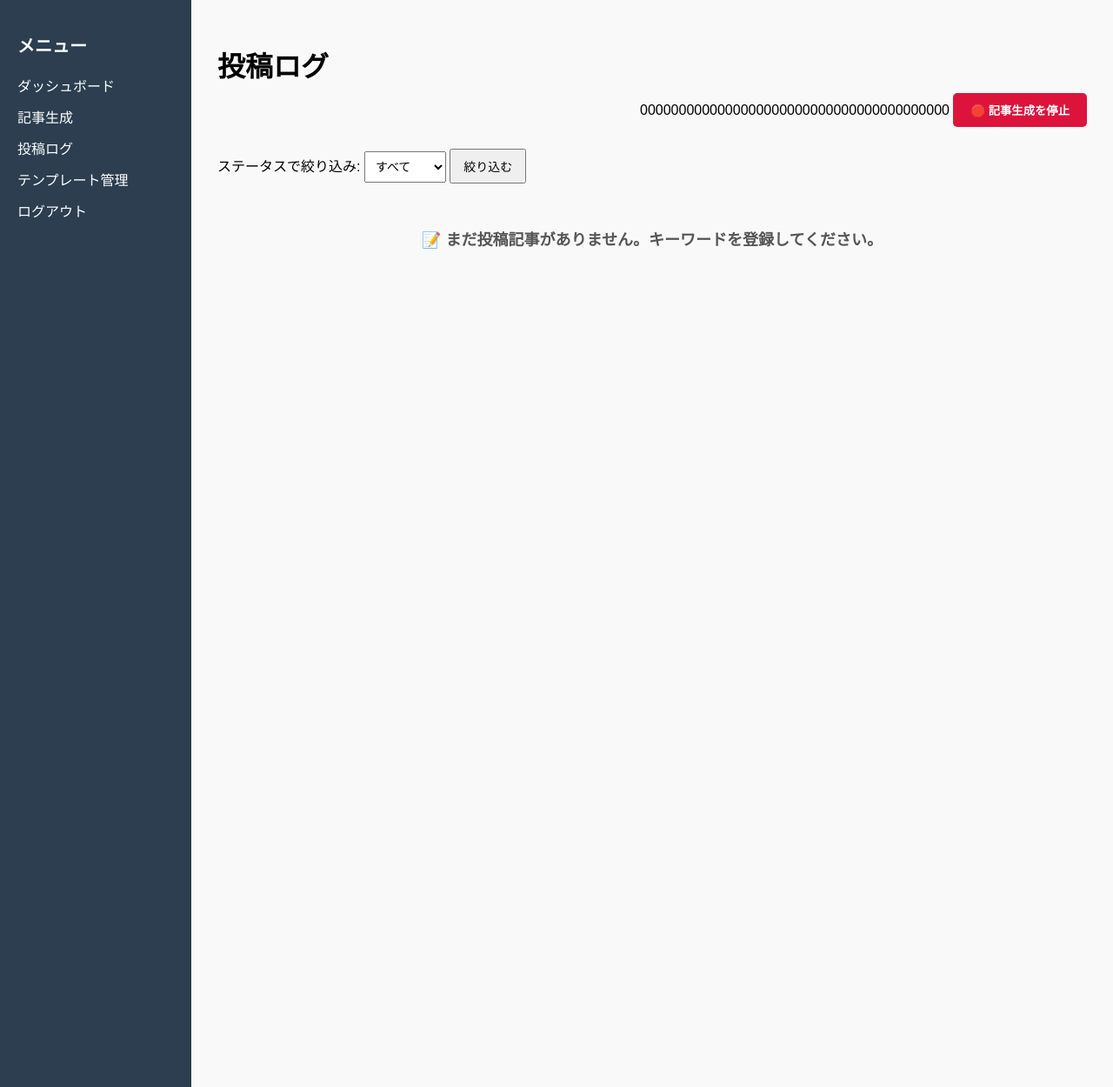
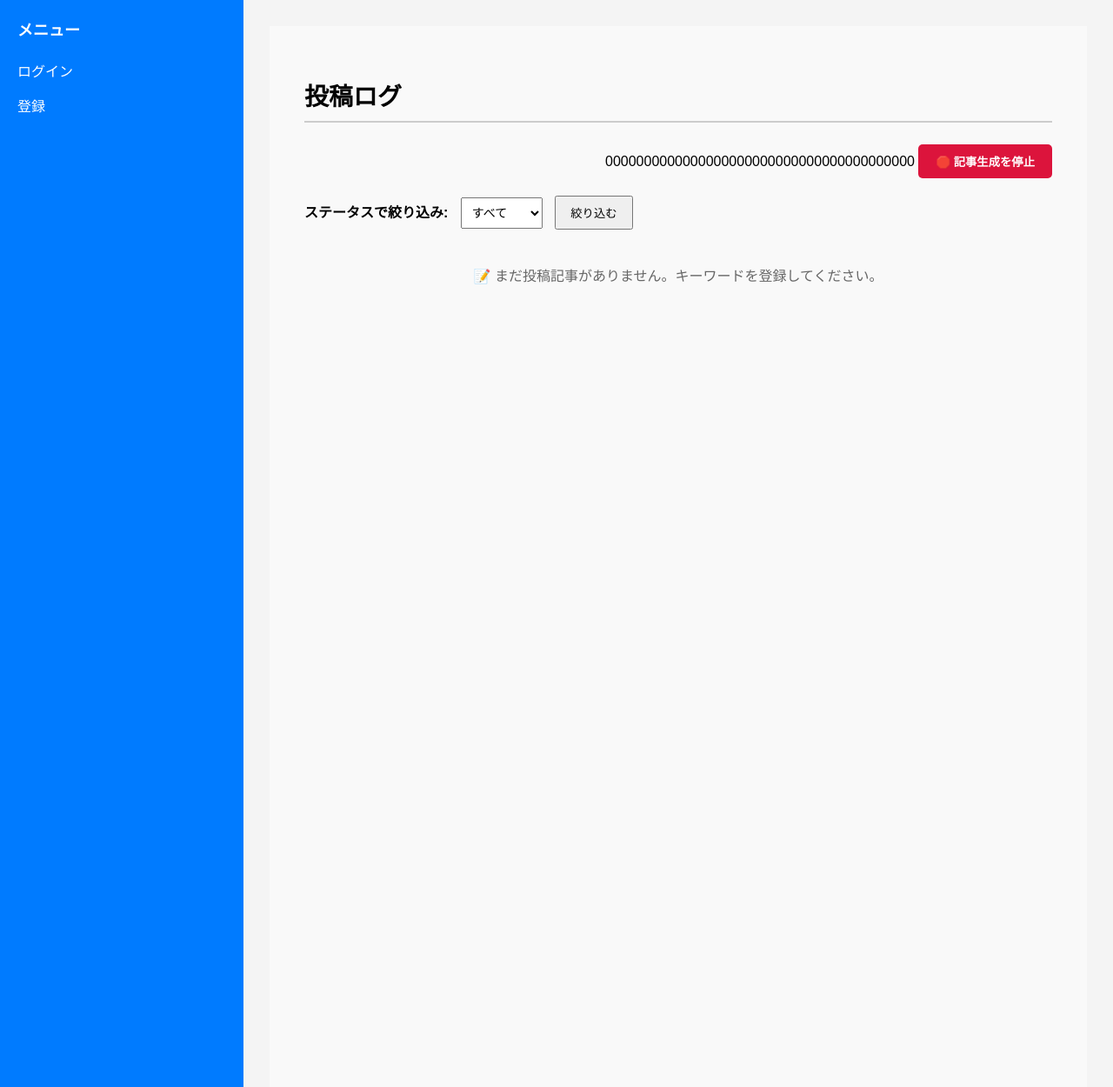
Before and after one commit to ryu-matsu2002/ver8-ai-posting-tool, a Flask app: template app/templates/admin_log.html in a window 1280 px wide. Shown: the whole page at 87% size. Run offline with Flask 3, Linux system fonts and the light colour scheme; the template is opened without the code that fills it, so the values that code supplies are empty.

Commit message:
VER8: 投稿停止機能生成修正反映

```diff
--- a/app/routes.py
+++ b/app/routes.py
@@ -1,7 +1,7 @@
 from flask import Blueprint, render_template, request, redirect, url_for, flash, current_app
 from flask_login import login_required, current_user
 from .models import db, Article, Site, ScheduledPost, PromptTemplate, GenerationControl
-from datetime import datetime, timedelta
+from datetime import datetime, timedelta, time as dtime
 import pytz
 import random
 from .wordpress_post import post_to_wordpress
@@ -49,13 +49,13 @@
 
         schedule_times = []
         for day in range(30):
-            base = base_start + timedelta(days=day)
+            date_only = (base_start + timedelta(days=day)).date()
             num_posts = random.choices([1, 2, 3, 4, 5], weights=[1, 2, 4, 6, 2])[0]
             times = []
             while len(times) < num_posts:
                 h = random.randint(10, 21)
                 m = random.randint(0, 59)
-                candidate = base.replace(hour=h, minute=m)
+                candidate = datetime.combine(date_only, dtime(hour=h, minute=m))
                 if all(abs((candidate - t).total_seconds()) >= 7200 for t in times):
                     times.append(candidate)
             schedule_times.extend(sorted([t.astimezone(pytz.utc) for t in times]))
--- a/app/templates/admin_log.html
+++ b/app/templates/admin_log.html
@@ -1,200 +1,74 @@
-<!DOCTYPE html>
-<html lang="ja">
-<head>
-    <meta charset="UTF-8">
-    <title>投稿ログ</title>
+{% extends "base.html" %}
+{% block title %}投稿ログ{% endblock %}
+
+{% block content %}
+<div class="main-content" style="padding: 40px; background-color: #f9f9f9; min-height: 100vh;">
+    <h1 style="font-size: 28px; margin-bottom: 25px; border-bottom: 2px solid #ccc; padding-bottom: 10px;">
+        投稿ログ
+    </h1>
+
     <style>
-        body {
-            font-family: Arial, sans-serif;
-            margin: 0;
-            display: flex;
-            background-color: #f9f9f9;
-        }
-        .sidebar {
-            width: 220px;
-            background-color: #2c3e50;
-            color: white;
-            height: 100vh;
-            padding: 20px;
-            box-sizing: border-box;
-        }
-        .sidebar h2 {
-            font-size: 20px;
-            margin-bottom: 20px;
-        }
-        .sidebar a {
-            display: block;
-            color: white;
-            text-decoration: none;
-            margin: 12px 0;
-        }
-        .sidebar a:hover {
-            text-decoration: underline;
-        }
-
-        .main-content {
-            flex-grow: 1;
-            padding: 30px;
-            box-sizing: border-box;
-        }
-
-        h1 {
-            margin-bottom: 10px;
-        }
-
-        .filter-form {
-            margin-bottom: 20px;
-        }
-        .filter-form select {
-            padding: 8px;
-            font-size: 14px;
-        }
-        .filter-form button {
-            padding: 8px 14px;
-            font-size: 14px;
-        }
-
-        .summary {
-            margin-bottom: 15px;
-            font-weight: bold;
-        }
-
-        table {
-            width: 100%;
-            border-collapse: collapse;
-            background: white;
-            box-shadow: 0 0 5px rgba(0,0,0,0.1);
-        }
-        th, td {
-            border: 1px solid #ddd;
-            padding: 12px;
-            font-size: 14px;
-            text-align: left;
-        }
-        th {
-            background-color: #f2f2f2;
-        }
-
-        .status-生成中 {
-            color: purple;
-            font-weight: bold;
-        }
-        .status-生成待ち {
-            color: orange;
-            font-weight: bold;
-        }
-        .status-生成完了 {
-            color: blue;
-            font-weight: bold;
-        }
-        .status-投稿済み {
-            color: green;
-            font-weight: bold;
-        }
-
-        .action-buttons a {
-            margin-right: 8px;
-            text-decoration: none;
-            color: #007BFF;
-        }
-        .action-buttons a:hover {
-            text-decoration: underline;
-        }
-
-        .generating {
-            padding: 30px;
-            font-size: 18px;
-            font-weight: bold;
-            color: #555;
-            text-align: center;
-        }
-
-        .stop-button-form {
-            margin-bottom: 25px;
-            text-align: right;
-        }
-        .stop-button-form button {
-            background-color: crimson;
-            color: white;
-            padding: 10px 20px;
-            border: none;
-            font-weight: bold;
-            border-radius: 5px;
-            cursor: pointer;
-        }
-        .stop-button-form button:hover {
-            background-color: darkred;
-        }
+        .status-purple { color: purple; font-weight: bold; padding: 12px; border: 1px solid #ddd; }
+        .status-orange { color: orange; font-weight: bold; padding: 12px; border: 1px solid #ddd; }
+        .status-blue { color: blue; font-weight: bold; padding: 12px; border: 1px solid #ddd; }
+        .status-green { color: green; font-weight: bold; padding: 12px; border: 1px solid #ddd; }
+        .status-black { color: black; font-weight: bold; padding: 12px; border: 1px solid #ddd; }
     </style>
-</head>
-<body>
-
-    <!-- ✅ 左メニュー -->
-    <div class="sidebar">
-        <h2>メニュー</h2>
-        <a href="{{ url_for('routes.dashboard') }}">ダッシュボード</a>
-        <a href="{{ url_for('routes.auto_post') }}">記事生成</a>
-        <a href="{{ url_for('routes.admin_log', site_id=site_id) }}">投稿ログ</a>
-        <a href="{{ url_for('routes.prompt_templates') }}">テンプレート管理</a>
-        <a href="{{ url_for('auth.logout') }}">ログアウト</a>
-    </div>
-
-    <!-- ✅ メインコンテンツ -->
-    <div class="main-content">
-        <h1>投稿ログ</h1>
 
     <!-- ✅ 停止ボタン -->
-        <div class="stop-button-form">
-            <form method="POST" action="{{ url_for('routes.stop_generation') }}" onsubmit="return confirm('記事生成を停止しますか？');">
+    <div style="text-align: right; margin-bottom: 20px;">
+        <form method="POST" action="{{ url_for('routes.stop_generation') }}" onsubmit="return confirm('記事生成を停止しますか？');" style="display: inline;">
             {{ csrf_token() }}
-                <button type="submit">🛑 記事生成を停止</button>
+            <button type="submit" style="padding: 10px 20px; background-color: crimson; color: white; font-weight: bold; border: none; border-radius: 5px; cursor: pointer;">
+                🛑 記事生成を停止
+            </button>
         </form>
     </div>
 
-        <!-- ✅ フィルター -->
-        <form method="GET" class="filter-form">
-            <label for="status">ステータスで絞り込み:</label>
-            <select name="status" id="status">
+    <!-- ✅ ステータス絞り込み -->
+    <form method="GET" class="filter-form" style="margin-bottom: 30px;">
+        <label for="status" style="margin-right: 10px; font-weight: bold;">ステータスで絞り込み:</label>
+        <select name="status" id="status" style="padding: 8px; font-size: 14px;">
             <option value="">すべて</option>
             <option value="生成待ち" {% if filter_status == '生成待ち' %}selected{% endif %}>生成待ち</option>
             <option value="生成中" {% if filter_status == '生成中' %}selected{% endif %}>生成中</option>
             <option value="生成完了" {% if filter_status == '生成完了' %}selected{% endif %}>生成完了</option>
             <option value="投稿済み" {% if filter_status == '投稿済み' %}selected{% endif %}>投稿済み</option>
         </select>
-            <button type="submit">絞り込む</button>
+        <button type="submit" style="padding: 8px 16px; margin-left: 10px;">絞り込む</button>
     </form>
 
     {% if posts %}
-            <div class="summary">記事件数: {{ posts|length }} 件</div>
-            <table>
+        <div style="margin-bottom: 15px; font-weight: bold;">記事件数: {{ posts|length }} 件</div>
+        <table style="width: 100%; border-collapse: collapse; background: white; box-shadow: 0 0 5px rgba(0,0,0,0.1);">
             <thead>
                 <tr>
-                        <th>タイトル</th>
-                        <th>キーワード</th>
-                        <th>ステータス</th>
-                        <th>投稿予定日時（JST）</th>
-                        <th>操作</th>
+                    <th style="border: 1px solid #ddd; padding: 12px;">タイトル</th>
+                    <th style="border: 1px solid #ddd; padding: 12px;">キーワード</th>
+                    <th style="border: 1px solid #ddd; padding: 12px;">ステータス</th>
+                    <th style="border: 1px solid #ddd; padding: 12px;">投稿予定日時（JST）</th>
+                    <th style="border: 1px solid #ddd; padding: 12px;">操作</th>
                 </tr>
             </thead>
             <tbody>
                 {% for post in posts %}
                 <tr>
-                        <td>{{ post.title }}</td>
-                        <td>{{ post.keyword }}</td>
-                        <td class="status-{{ post.status }}">{{ post.status }}</td>
-                        <td>
+                    <td style="border: 1px solid #ddd; padding: 12px;">{{ post.title }}</td>
+                    <td style="border: 1px solid #ddd; padding: 12px;">{{ post.keyword }}</td>
+                    <td class="{{ 'status-purple' if post.status == '生成中' else 'status-orange' if post.status == '生成待ち' else 'status-blue' if post.status == '生成完了' else 'status-green' if post.status == '投稿済み' else 'status-black' }}">{{ post.status }}</td>
+                    <td style="border: 1px solid #ddd; padding: 12px;">
                         {% if post.scheduled_time %}
                             {{ post.scheduled_time.astimezone(jst).strftime('%Y-%m-%d %H:%M') }}
                         {% else %}
                             -
                         {% endif %}
                     </td>
-                        <td class="action-buttons">
-                            <a href="{{ url_for('routes.preview_scheduled_post', post_id=post.id) }}">プレビュー</a>
-                            <a href="{{ url_for('routes.edit_scheduled_post', post_id=post.id) }}">編集</a>
+                    <td style="border: 1px solid #ddd; padding: 12px;">
+                        <a href="{{ url_for('routes.preview_scheduled_post', post_id=post.id) }}">プレビュー</a> |
+                        <a href="{{ url_for('routes.edit_scheduled_post', post_id=post.id) }}">編集</a> |
                         <a href="{{ url_for('routes.delete_scheduled_post', post_id=post.id) }}" onclick="return confirm('本当に削除しますか？');">削除</a>
                         {% if post.status != '投稿済み' %}
-                                <a href="{{ url_for('routes.publish_scheduled_now', post_id=post.id) }}">即時投稿</a>
+                            | <a href="{{ url_for('routes.publish_scheduled_now', post_id=post.id) }}">即時投稿</a>
                         {% endif %}
                     </td>
                 </tr>
@@ -202,8 +76,9 @@
             </tbody>
         </table>
     {% else %}
-            <div class="generating">📝 まだ投稿記事がありません。キーワードを登録してください。</div>
+        <div style="text-align: center; font-size: 16px; margin-top: 40px; color: #666;">
+            📝 まだ投稿記事がありません。キーワードを登録してください。
+        </div>
     {% endif %}
 </div>
-</body>
-</html>
+{% endblock %}
```
Lines whose indentation alone changed are shown as unchanged.
